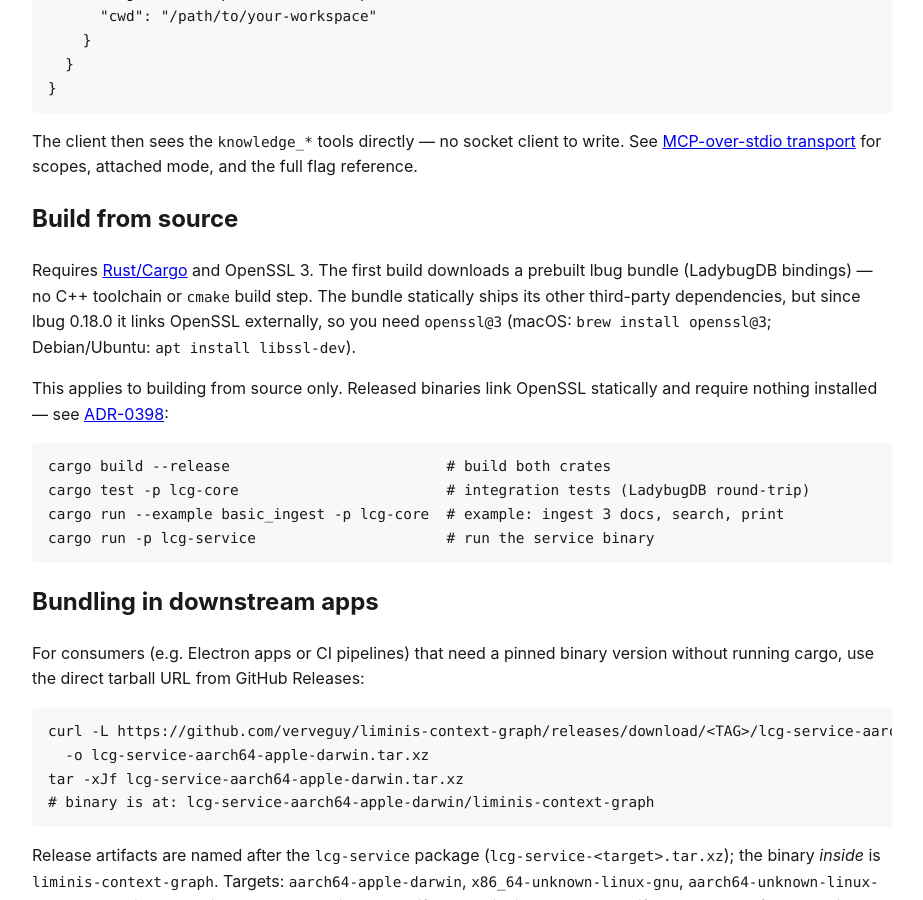
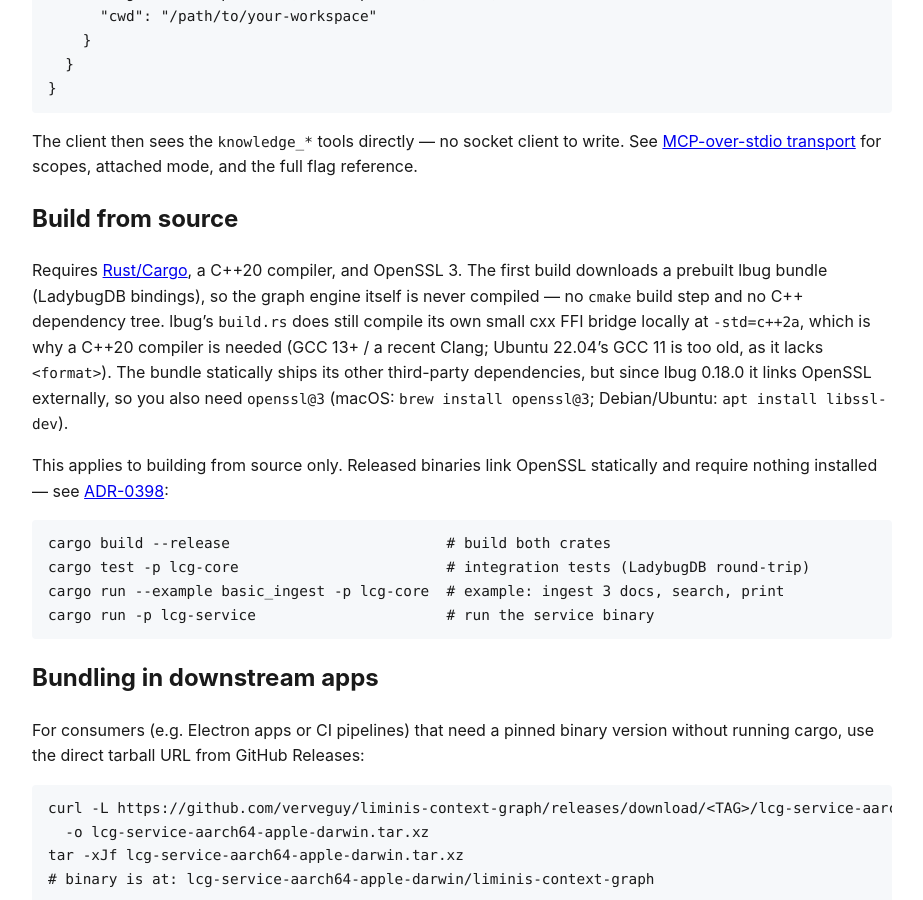
Before and after one commit to verveguy/liminis-context-graph, a Jekyll site: the page built from docs/getting-started.md, in a window 1280 px wide and 900 px high, scrolled down 1797 px. Shown: the whole window, without its empty margins (178-1101 px from the left). Built offline with Jekyll 4.4.1, drawn with Linux system fonts in a browser that asks for light colours.

Commit message:
docs: correct the 'no C++ toolchain' claim for building from source
lbug 0.19.1's build.rs calls cxx_build::bridge(...).compile() with -std=c++2a on
both the prebuilt and source paths, so a C++20 compiler is required locally even
though the engine itself is never compiled. This is the same fact the repo
already records as the reason for the GCC-13 runner pin. Verified against the
unpacked crate rather than inferred.

Reported by CodeRabbit.

```diff
--- a/docs/getting-started.md
+++ b/docs/getting-started.md
@@ -86,7 +86,7 @@ mode, and the full flag reference.
 
 ## Build from source
 
-Requires [Rust/Cargo](https://rustup.rs/) and OpenSSL 3. The first build downloads a prebuilt lbug bundle (LadybugDB bindings) — no C++ toolchain or `cmake` build step. The bundle statically ships its other third-party dependencies, but since lbug 0.18.0 it links OpenSSL externally, so you need `openssl@3` (macOS: `brew install openssl@3`; Debian/Ubuntu: `apt install libssl-dev`).
+Requires [Rust/Cargo](https://rustup.rs/), a C++20 compiler, and OpenSSL 3. The first build downloads a prebuilt lbug bundle (LadybugDB bindings), so the graph engine itself is never compiled — no `cmake` build step and no C++ dependency tree. lbug's `build.rs` does still compile its own small cxx FFI bridge locally at `-std=c++2a`, which is why a C++20 compiler is needed (GCC 13+ / a recent Clang; Ubuntu 22.04's GCC 11 is too old, as it lacks `<format>`). The bundle statically ships its other third-party dependencies, but since lbug 0.18.0 it links OpenSSL externally, so you also need `openssl@3` (macOS: `brew install openssl@3`; Debian/Ubuntu: `apt install libssl-dev`).
 
 This applies to building from source only. Released binaries link OpenSSL statically and require nothing installed — see [ADR-0398](adr/0398-openssl-linkage-for-release-artifacts.md):
 
```
Also changed, not shown: README.md.
